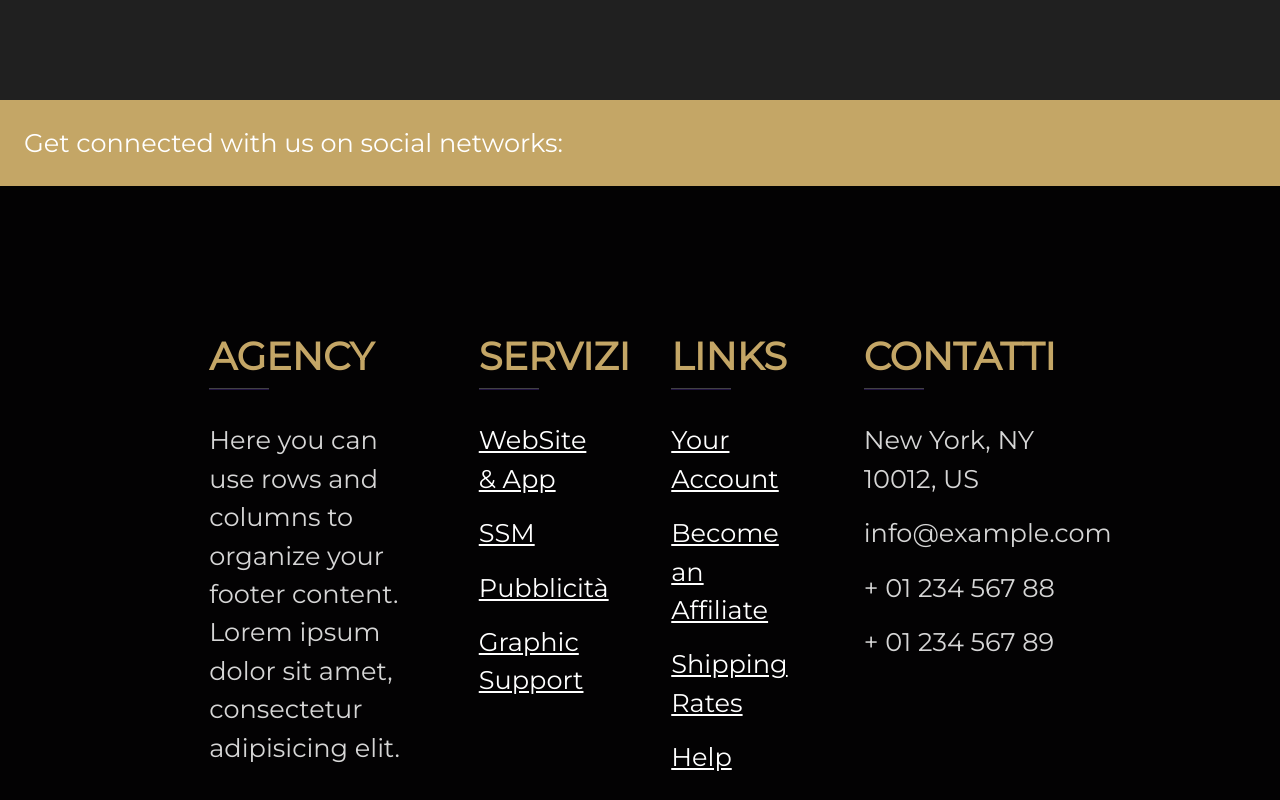
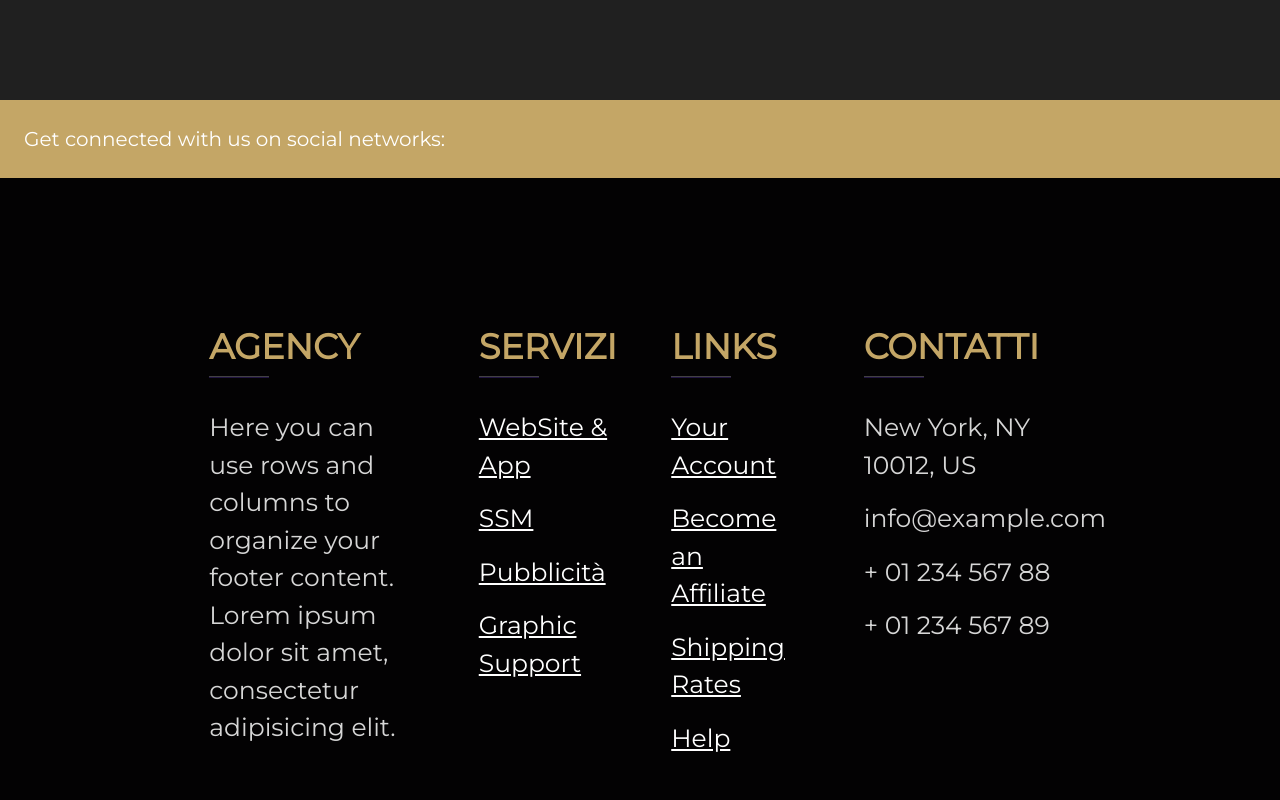
Before and after one commit to SimoLomba53/socialsystem, a Vue app in the folder vue-project/: page / in a window 1280 px wide. Shown: the part 2940-3740 px from the top of the page. Built offline with nearby package versions, Linux system fonts and the light colour scheme.

Commit message:
shippi e shoppi

```diff
--- a/vue-project/src/pages/Homepage.vue
+++ b/vue-project/src/pages/Homepage.vue
@@ -458,25 +458,25 @@ AOS.init();
 }
 
 .companyname h6{
-  font-size:clamp(35px,3vw,200px) !important;
+  font-size:clamp(20px,3vw,35px) !important;
   color: #c4a666;
 }
 
 .companyname p{
-  font-size:clamp(16px,2vw,100px);
+  font-size:clamp(16px,2vw,25px);
   color:#d6d6d6
 }
 
 .getconnected{
-  font-size:clamp(16px,2vw,100px);
+  font-size:clamp(10px,2vw,20px);
 }
 
 .copyright span{
-  font-size:clamp(16px,2vw,100px);
+  font-size:clamp(16px,2vw,30px);
 }
 
 .copyright a{
-  font-size:clamp(16px,2vw,100px);
+  font-size:clamp(16px,2vw,30px);
 }
 
 
```
